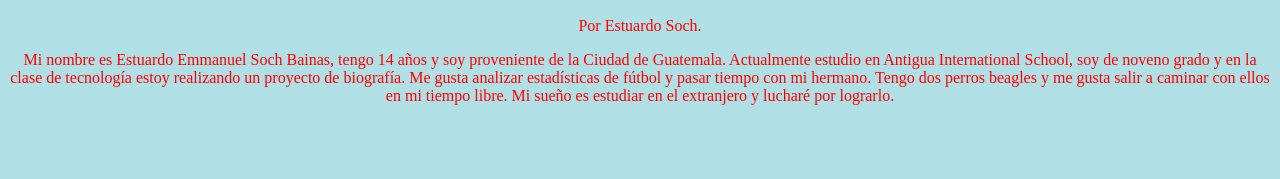
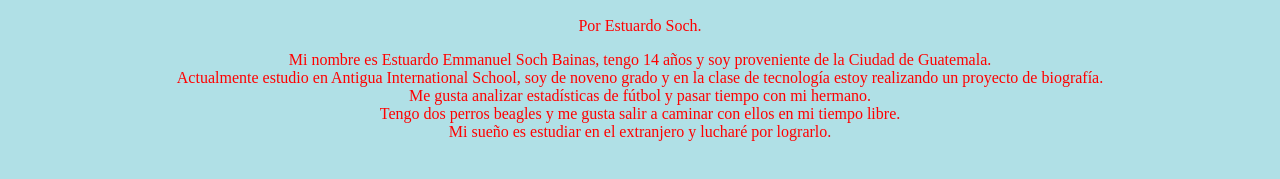
Before and after one commit to Estuardotech/ProyectoFinal, a plain HTML site: page index.html in a window 1280 px wide. Shown: the part 417-596 px from the top of the page. Drawn offline with Linux system fonts and the light colour scheme.

Commit message:
Update index.html

```diff
--- a/index.html
+++ b/index.html
@@ -15,7 +15,7 @@ p    {color: red;}
 
 <p>Por Estuardo Soch.</p>
 
-<p>Mi nombre es Estuardo Emmanuel Soch Bainas, tengo 14 años y soy proveniente de la Ciudad de Guatemala. Actualmente estudio en Antigua International School, soy de noveno grado y en la clase de tecnología estoy realizando un proyecto de biografía. Me gusta analizar estadísticas de fútbol y pasar tiempo con mi hermano. Tengo dos perros beagles y me gusta salir a caminar con ellos en mi tiempo libre. Mi sueño es estudiar en el extranjero y lucharé por lograrlo.</p>
+<p>Mi nombre es Estuardo Emmanuel Soch Bainas, tengo 14 años y soy proveniente de la Ciudad de Guatemala. <br>Actualmente estudio en Antigua International School, soy de noveno grado y en la clase de tecnología estoy realizando un proyecto de biografía.<br>Me gusta analizar estadísticas de fútbol y pasar tiempo con mi hermano. <br>Tengo dos perros beagles y me gusta salir a caminar con ellos en mi tiempo libre.<br>Mi sueño es estudiar en el extranjero y lucharé por lograrlo.</p>
 
 </div>
 </body>
```
